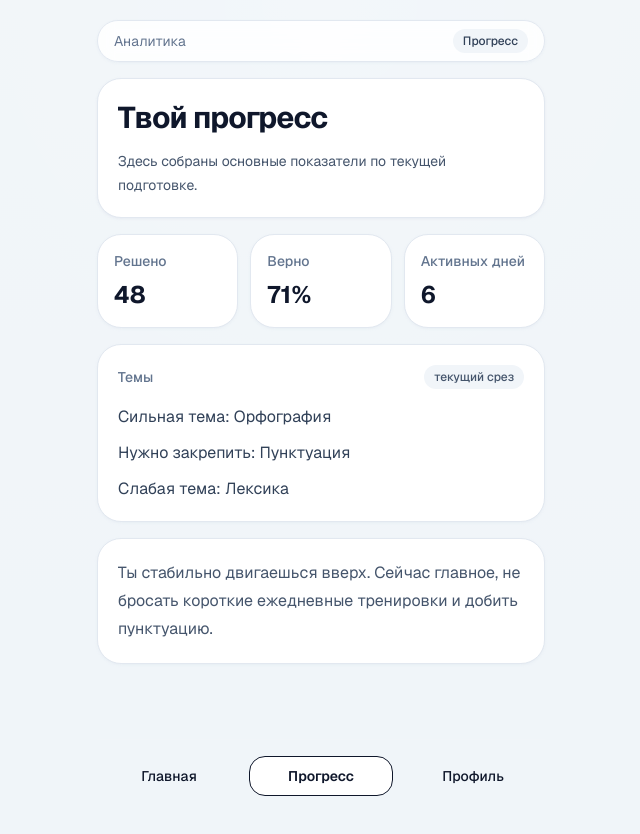
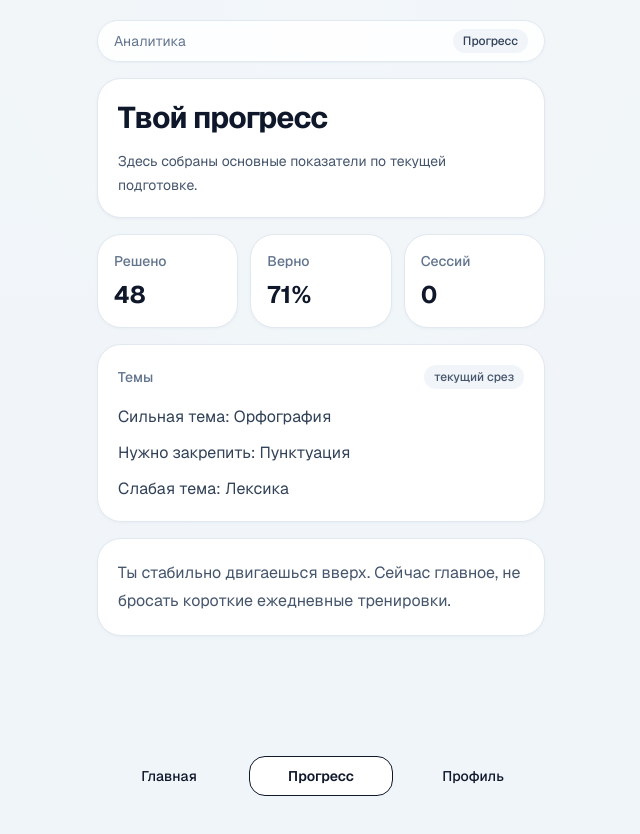
Before and after one commit to 4730188-hue/ege-trainer, a Next.js app: page /progress in a window 1280 px wide. Shown: the top 834 px of the page, without its empty margins (319-959 px from the left). Built offline with nearby package versions, Linux system fonts and the light colour scheme.

Commit message:
Update localStorage progress

```diff
--- a/app/progress/page.tsx
+++ b/app/progress/page.tsx
@@ -1,6 +1,36 @@
+"use client";
+
 import Link from "next/link";
+import { useEffect, useState } from "react";
+import {
+  getDiagnosisResult,
+  getSessionProgress,
+  getStudentProfile,
+  getSubjectLabel,
+  type DiagnosisResult,
+  type SessionProgress,
+  type StudentProfile,
+} from "@/lib/storage";
 
 export default function ProgressPage() {
+  const [profile, setProfile] = useState<StudentProfile | null>(null);
+  const [diagnosisResult, setDiagnosisResult] = useState<DiagnosisResult | null>(null);
+  const [sessionProgress, setSessionProgress] = useState<SessionProgress | null>(null);
+
+  useEffect(() => {
+    if (typeof window === "undefined") return;
+    setProfile(getStudentProfile());
+    setDiagnosisResult(getDiagnosisResult());
+    setSessionProgress(getSessionProgress());
+  }, []);
+
+  const subjectLabel = getSubjectLabel(profile?.subject);
+  const sessionsCompleted = sessionProgress?.sessionsCompleted ?? 0;
+  const lastSessionCompletedAt = sessionProgress?.lastSessionCompletedAt
+    ? new Date(sessionProgress.lastSessionCompletedAt).toLocaleDateString("ru-RU")
+    : null;
+  const weakTopics = diagnosisResult?.weakTopics ?? [];
+  const levelLabel = diagnosisResult?.levelLabel;
   return (
     <main className="min-h-screen bg-slate-100/80 px-4 py-5 text-slate-900">
       <div className="mx-auto flex min-h-screen w-full max-w-md flex-col gap-4">
@@ -28,8 +58,8 @@ export default function ProgressPage() {
             <p className="mt-2 text-2xl font-bold text-slate-900">71%</p>
           </div>
           <div className="rounded-3xl border border-slate-200 bg-white p-4 shadow-sm shadow-slate-200/40">
-            <p className="text-sm font-medium text-slate-500">Активных дней</p>
-            <p className="mt-2 text-2xl font-bold text-slate-900">6</p>
+            <p className="text-sm font-medium text-slate-500">Сессий</p>
+            <p className="mt-2 text-2xl font-bold text-slate-900">{sessionsCompleted}</p>
           </div>
         </div>
 
@@ -42,15 +72,19 @@ export default function ProgressPage() {
           </div>
           <div className="mt-4 space-y-3 text-base text-slate-700">
             <p>Сильная тема: Орфография</p>
-            <p>Нужно закрепить: Пунктуация</p>
-            <p>Слабая тема: Лексика</p>
+            <p>Нужно закрепить: {weakTopics[0] ?? "Пунктуация"}</p>
+            <p>Слабая тема: {weakTopics[1] ?? weakTopics[0] ?? "Лексика"}</p>
+            {diagnosisResult?.completedDiagnosis && levelLabel && (
+              <p>Уровень: {levelLabel}</p>
+            )}
           </div>
         </div>
 
         <div className="rounded-3xl border border-slate-200 bg-white p-5 shadow-sm shadow-slate-200/40">
           <p className="text-base leading-7 text-slate-600">
-            Ты стабильно двигаешься вверх. Сейчас главное, не бросать короткие
-            ежедневные тренировки и добить пунктуацию.
+            {diagnosisResult?.completedDiagnosis
+              ? `Диагностика завершена${subjectLabel ? ` по предмету ${subjectLabel}` : ""}. ${levelLabel ? `Текущий уровень: ${levelLabel}. ` : ""}${sessionsCompleted > 0 ? `Сессий завершено: ${sessionsCompleted}. ` : ""}${lastSessionCompletedAt ? `Последняя сессия: ${lastSessionCompletedAt}.` : ""}`
+              : `Ты стабильно двигаешься вверх. Сейчас главное, не бросать короткие ежедневные тренировки${lastSessionCompletedAt ? `. Последняя сессия была ${lastSessionCompletedAt}` : ""}.`}
           </p>
         </div>
 
--- a/app/session/page.tsx
+++ b/app/session/page.tsx
@@ -2,6 +2,7 @@
 
 import Link from "next/link";
 import { useState } from "react";
+import { incrementSessionsCompleted } from "@/lib/storage";
 
 const questions = [
   {
@@ -48,6 +49,7 @@ export default function SessionPage() {
     }
 
     if (isLastQuestion) {
+      incrementSessionsCompleted();
       setIsFinished(true);
       return;
     }
```
